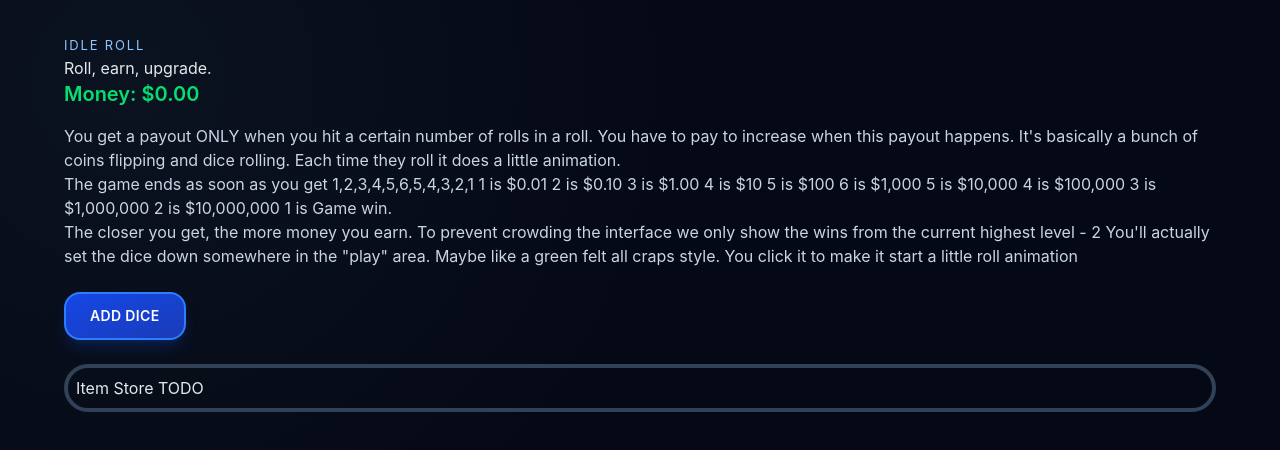
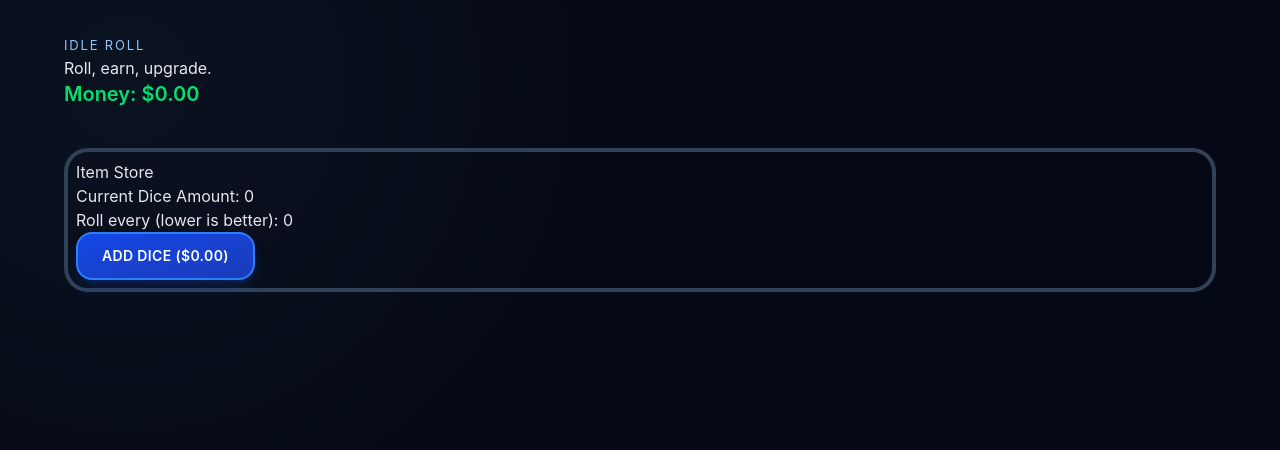
Before and after one commit to hobblyhoy/idle-roll, a React (Vite) app: page / in a window 1280 px wide. Shown: the top 450 px of the page. Built offline with nearby package versions, Linux system fonts and the light colour scheme.

Commit message:
gameplay actually works

```diff
--- a/src/App.tsx
+++ b/src/App.tsx
@@ -9,6 +9,7 @@ import {
 } from './features/game/gameSlice';
 import ItemStore from './features/item-store/ItemStore';
 import DiceRollerManager from './features/dice/DiceRollerManager';
+import { formatMoney } from './utils/UtilFuncs';
 
 export const App = () => {
    const dispatch = useAppDispatch();
@@ -38,40 +39,12 @@ export const App = () => {
                      </p>
                      <h1>Roll, earn, upgrade.</h1>
                      <div className="text-xl font-semibold text-green-400 mb-4">
-                        Money: $
-                        {(currentMoney / 100).toLocaleString('en-US', {
-                           minimumFractionDigits: 2,
-                           maximumFractionDigits: 2,
-                        })}
-                     </div>
-                     <div className="text-slate-300 mt-1 mb-0">
-                        <p>
-                           You get a payout ONLY when you hit a certain number
-                           of rolls in a roll. You have to pay to increase when
-                           this payout happens. It's basically a bunch of coins
-                           flipping and dice rolling. Each time they roll it
-                           does a little animation.
-                        </p>{' '}
-                        <p>
-                           The game ends as soon as you get
-                           1,2,3,4,5,6,5,4,3,2,1 1 is $0.01 2 is $0.10 3 is
-                           $1.00 4 is $10 5 is $100 6 is $1,000 5 is $10,000 4
-                           is $100,000 3 is $1,000,000 2 is $10,000,000 1 is
-                           Game win.
-                        </p>{' '}
-                        <p>
-                           The closer you get, the more money you earn. To
-                           prevent crowding the interface we only show the wins
-                           from the current highest level - 2 You'll actually
-                           set the dice down somewhere in the "play" area. Maybe
-                           like a green felt all craps style. You click it to
-                           make it start a little roll animation
-                        </p>
+                        Money: ${formatMoney(currentMoney)}
                      </div>
                   </div>
                </div>
+               <ItemStore />
                <DiceRollerManager />
-               <ItemStore />
             </header>
          </div>
       </div>
--- a/src/features/dice/DiceRollerManager.tsx
+++ b/src/features/dice/DiceRollerManager.tsx
@@ -1,29 +1,16 @@
-import { useState } from 'react';
-import IRButton from '../../design-system/IRButton';
 import _ from 'lodash';
 import DiceRoller from './DiceRoller';
-import { useAppDispatch, useAppSelector } from '../../app/hooks';
-import { registerDice, selectDiceArr } from '../game/gameSlice';
+import { useAppSelector } from '../../app/hooks';
+import { selectDiceArr } from '../game/gameSlice';
 
 function DiceRollerManager() {
-   const dispatch = useAppDispatch();
    const diceArr = useAppSelector(selectDiceArr);
-   //const [dice, setDice] = useState<number[]>([]);
-
-   const click = () => {
-      //const largestDie = _.maxBy(dice) || 0;
-      //setDice(x => [...x, largestDie + 1]);
-      dispatch(registerDice());
-   };
 
    return (
       <div>
-         <IRButton onClick={click}>Add Dice</IRButton>
-         <div>
-            {_.orderBy(diceArr, x => x.maxRunIndex * -1).map(x => (
-               <DiceRoller {...x} />
-            ))}
-         </div>
+         {_.orderBy(diceArr, x => x.maxRunIndex).map(x => (
+            <DiceRoller {...x} key={x.id}/>
+         ))}
       </div>
    );
 }
--- a/src/features/game/gameSlice.ts
+++ b/src/features/game/gameSlice.ts
@@ -13,31 +13,27 @@ export type GameSliceState = {
 };
 
 const initialState: GameSliceState = {
-   tickInterval: 200,
+   tickInterval: 100,
    currentMoney: 0,
    diceArr: [],
-   rollEveryMs: 100,
+   rollEveryMs: 0,
    manualClicksToProcess: [],
 };
 
-const winningValues = [1, 2, 3, 4, 5, 6, 5, 4, 3, 2, 1];
-const winningAmounts = [
-   1, 10, 100, 1000, 10_000, 100_000, 1_000_000, 10_000_000, 100_000_000,
-   1_000_000_000,
-];
+const winningValues = [1, 2, 3, 4, 5, 6];
+const winningAmounts = [1, 10, 100, 1000, 10_000, 100_000];
 
 const rollAndUpdateDie = (die: IDice) => {
    const result = rollDice(6);
-   console.log({ result });
    die.currentRoll = result;
-   die.history = [...die.history, result].slice(-12);
+   die.history = [...die.history, result].slice(-25);
    die.currentRunIndex++;
    if (result !== winningValues[die.currentRunIndex]) {
       die.currentRunIndex = -1;
    }
 
-   die.isWinState = die.currentRunIndex === 10;
    die.maxRunIndex = _.max([die.maxRunIndex, die.currentRunIndex]);
+   die.isWinState = die.maxRunIndex === winningValues.length - 1;
 
    return die;
 };
@@ -48,9 +44,11 @@ export const gameSlice = createAppSlice({
    reducers: create => ({
       processGameTick: create.reducer(state => {
          const currentTime = Date.now();
-         console.log('tick - ' + currentTime);
+         // console.log('tick - ' + currentTime);
 
-         state.diceArr.forEach(die => {
+         state.diceArr
+            .filter(x => !x.isWinState)
+            .forEach(die => {
                // Determine how many auto and manual rolls to execute since our last processing
                const liveTime = currentTime - die.registeredAt;
                const totalRollsExpected =
@@ -59,19 +57,24 @@ export const gameSlice = createAppSlice({
                      : 0;
                const newAutoRollsToPerform =
                   totalRollsExpected - die.totalAutoRollCount;
-            const newManualRollsToPerform = state.manualClicksToProcess.filter(
-               x => x === die.id
-            ).length;
+               const newManualRollsToPerform =
+                  state.manualClicksToProcess.filter(x => x === die.id).length;
                const totalRollsToPerform =
                   newAutoRollsToPerform + newManualRollsToPerform;
 
                // Perform the processing
                _.times(totalRollsToPerform, () => {
+                  if (die.isWinState) return;
+
                   rollAndUpdateDie(die);
                   if (die.currentRunIndex >= 0) {
                      state.currentMoney += winningAmounts[die.currentRunIndex];
-                  console.log('Won!: ' + winningAmounts[die.currentRunIndex]);
+                     if (die.currentRunIndex >= 3) {
+                        console.log(
+                           'Big win!: ' + winningAmounts[die.currentRunIndex]
+                        );
                         console.log(die.history);
+                     }
                   }
                });
 
@@ -93,7 +96,11 @@ export const gameSlice = createAppSlice({
             ];
          }
       ),
-      registerDice: create.reducer(state => {
+      registerDice: create.reducer((state, action: PayloadAction<number>) => {
+         if (state.currentMoney < action.payload) return;
+
+         state.currentMoney -= action.payload;
+
          const maxDice = _.maxBy(state.diceArr, x => x.id);
          const maxDiceId = maxDice ? maxDice.id : 0;
          state.diceArr = [
@@ -110,15 +117,36 @@ export const gameSlice = createAppSlice({
             },
          ];
       }),
+      purchaseAutoClick: create.reducer(
+         (
+            state,
+            action: PayloadAction<{ cost: number; rollEveryMs: number }>
+         ) => {
+            if (state.currentMoney < action.payload.cost) return;
+
+            state.currentMoney -= action.payload.cost;
+            state.rollEveryMs = action.payload.rollEveryMs;
+         }
+      ),
    }),
    selectors: {
       selectCurrentMoney: game => game.currentMoney,
       selectDiceArr: game => game.diceArr,
       selectTickInterval: game => game.tickInterval,
+      selectRollEveryMs: game => game.rollEveryMs,
    },
 });
 
-export const { processGameTick, pushToManualClicks, registerDice } =
-   gameSlice.actions;
+export const {
+   processGameTick,
+   pushToManualClicks,
+   registerDice,
+   purchaseAutoClick,
+} = gameSlice.actions;
 
-export const { selectCurrentMoney, selectDiceArr, selectTickInterval } = gameSlice.selectors;
+export const {
+   selectCurrentMoney,
+   selectDiceArr,
+   selectTickInterval,
+   selectRollEveryMs,
+} = gameSlice.selectors;
--- a/src/features/item-store/ItemStore.tsx
+++ b/src/features/item-store/ItemStore.tsx
@@ -1,9 +1,113 @@
+import { useAppDispatch, useAppSelector } from '../../app/hooks';
 import IRBorder from '../../design-system/IRBorder';
+import IRButton from '../../design-system/IRButton';
+import { formatMoney } from '../../utils/UtilFuncs';
+import {
+   registerDice,
+   purchaseAutoClick,
+   selectCurrentMoney,
+   selectDiceArr,
+   selectRollEveryMs,
+} from '../game/gameSlice';
+
+const diceCost = [
+   { min: 0, max: 1, cost: 0 },
+   { min: 1, max: 10, cost: 50 },
+   { min: 10, max: 100, cost: 100 },
+   { min: 100, max: 1000, cost: 1000 },
+];
+
+const autoClickRates = [
+   { id: 0, cost: 0, rollEveryMs: 0 },
+   { id: 1, cost: 1, rollEveryMs: 1000 },
+   { id: 2, cost: 1, rollEveryMs: 900 },
+   { id: 3, cost: 1, rollEveryMs: 800 },
+   { id: 4, cost: 1, rollEveryMs: 700 },
+   { id: 5, cost: 1, rollEveryMs: 600 },
+   { id: 6, cost: 1, rollEveryMs: 500 },
+   { id: 7, cost: 1, rollEveryMs: 400 },
+   { id: 8, cost: 1, rollEveryMs: 300 },
+   { id: 9, cost: 1, rollEveryMs: 200 },
+   { id: 10, cost: 1, rollEveryMs: 100 },
+   { id: 11, cost: 1, rollEveryMs: 50 },
+   { id: 12, cost: 1, rollEveryMs: 25 },
+   { id: 13, cost: 1, rollEveryMs: 10 },
+   { id: 14, cost: 1, rollEveryMs: 5 },
+   { id: 15, cost: 1, rollEveryMs: 3 },
+   { id: 16, cost: 1, rollEveryMs: 2 },
+   { id: 17, cost: 1, rollEveryMs: 1 },
+   { id: 18, cost: 1, rollEveryMs: 1 },
+   // { id: 2, cost: 100, rollEveryMs: 900 },
+   // { id: 3, cost: 250, rollEveryMs: 800 },
+   // { id: 4, cost: 500, rollEveryMs: 700 },
+   // { id: 5, cost: 600, rollEveryMs: 600 },
+   // { id: 6, cost: 800, rollEveryMs: 500 },
+   // { id: 7, cost: 1000, rollEveryMs: 400 },
+   // { id: 8, cost: 1500, rollEveryMs: 300 },
+   // { id: 9, cost: 2000, rollEveryMs: 200 },
+   // { id: 10, cost: 4000, rollEveryMs: 100 },
+   // { id: 11, cost: 8000, rollEveryMs: 50 },
+   // { id: 12, cost: 16_000, rollEveryMs: 25 },
+   // { id: 13, cost: 16_000, rollEveryMs: 10 },
+   // { id: 14, cost: 16_000, rollEveryMs: 5 },
+   // { id: 15, cost: 16_000, rollEveryMs: 3 },
+   // { id: 16, cost: 16_000, rollEveryMs: 2 },
+   // { id: 17, cost: 16_000, rollEveryMs: 1 },
+];
 
 function ItemStore() {
+   const dispatch = useAppDispatch();
+   const diceArr = useAppSelector(selectDiceArr);
+   const currentMoney = useAppSelector(selectCurrentMoney);
+   const rollEveryMs = useAppSelector(selectRollEveryMs);
+
+   // Dice
+   const totalDice = diceArr.length;
+   const nextDiceCost =
+      diceCost.find(x => totalDice >= x.min && totalDice < x.max)?.cost || 0;
+
+   const addDiceClick = () => {
+      dispatch(registerDice(nextDiceCost));
+   };
+
+   // Auto Click
+   const addAutoClick = () => {
+      if (nextClickRate) {
+         dispatch(
+            purchaseAutoClick({
+               cost: nextClickRate.cost,
+               rollEveryMs: nextClickRate.rollEveryMs,
+            })
+         );
+      }
+   };
+   const currentClickRate =
+      autoClickRates.find(x => x.rollEveryMs == rollEveryMs) ||
+      autoClickRates[0];
+   const nextClickRate = autoClickRates.find(
+      x => x.id === currentClickRate.id + 1
+   );
+
    return (
       <IRBorder>
-         <div>Item Store TODO</div>
+         <div>Item Store</div>
+         <div>Current Dice Amount: {totalDice}</div>
+         <div>Roll every (lower is better): {rollEveryMs}</div>
+         <IRButton
+            onClick={addDiceClick}
+            disabled={nextDiceCost > currentMoney}
+         >
+            Add Dice (${formatMoney(nextDiceCost)})
+         </IRButton>
+         {totalDice > 0 && (
+            <IRButton
+               onClick={addAutoClick}
+               disabled={nextClickRate!.cost > currentMoney}
+            >
+               Autoclick at rate: {nextClickRate?.rollEveryMs} ($
+               {formatMoney(nextClickRate!.cost)})
+            </IRButton>
+         )}
       </IRBorder>
    );
 }
--- a/src/utils/UtilFuncs.ts
+++ b/src/utils/UtilFuncs.ts
@@ -1,2 +1,8 @@
 export const rollDice = (sides: number) =>
    Math.floor(Math.random() * sides) + 1;
+
+export const formatMoney = (amount: number) =>
+   (amount / 100).toLocaleString('en-US', {
+      minimumFractionDigits: 2,
+      maximumFractionDigits: 2,
+   });
```
Also changed, not shown: src/features/dice/DiceRoller.tsx (+9 -3 lines). Lines whose indentation alone changed are shown as unchanged.
